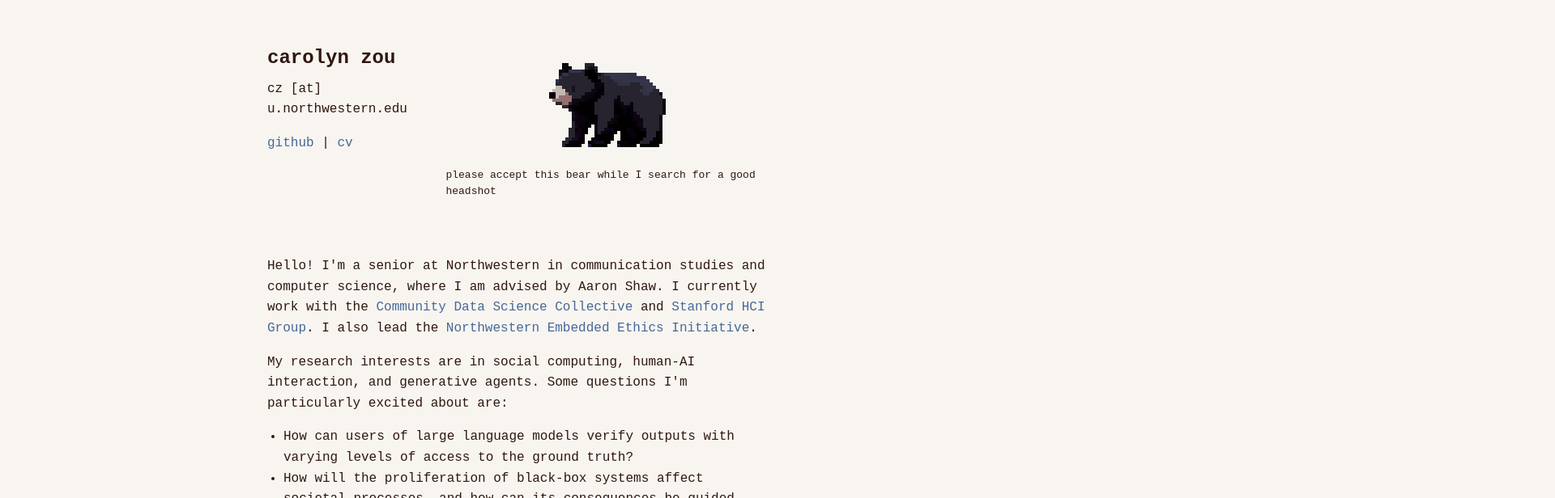
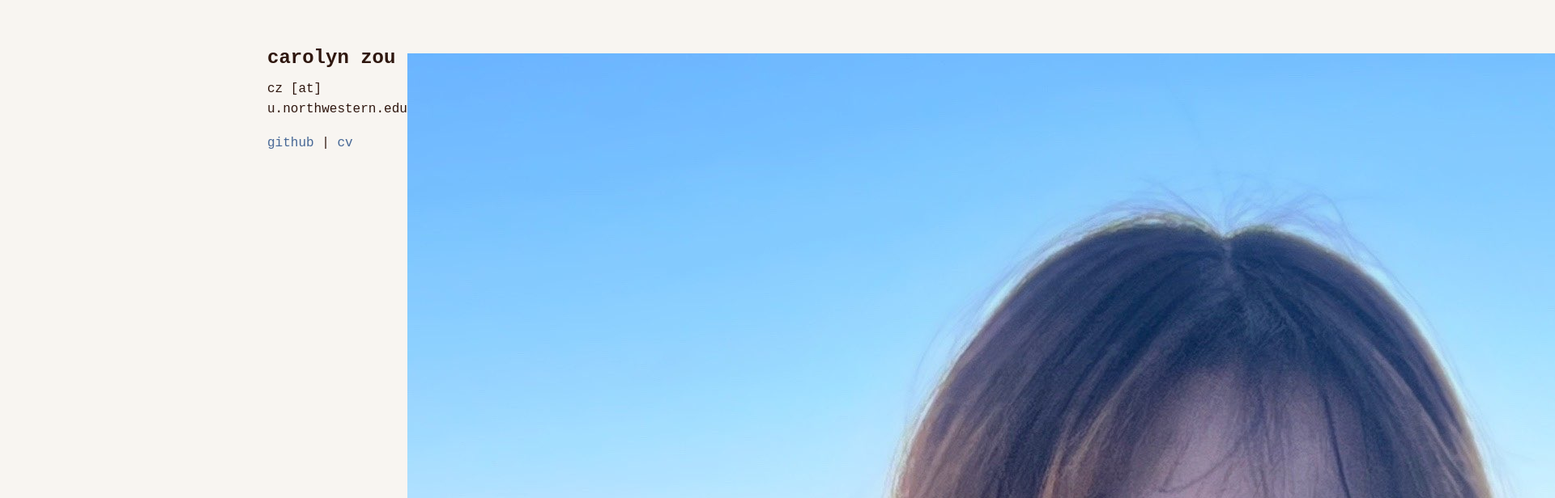
Before and after one commit to cqzou/site, a React (Create React App) app: page / in a window 1280 px wide. Shown: the top 616 px of the page at 81% size, 1920 px wide, since content can reach past the window. Built offline with nearby package versions, Linux system fonts and the light colour scheme; a web font is replaced by a local one.

Commit message:
weeeeeeee

```diff
--- a/src/App.js
+++ b/src/App.js
@@ -1,6 +1,6 @@
 import React from 'react';
 import './App.css';
-import bearfriend from './bearfriend.png';
+import pic from './boomheadshot.jpg';
 
 function About() {
   return (
@@ -12,8 +12,8 @@ function About() {
         </p>
       </div>
       <div className="img-with-caption">
-        <img src={bearfriend} alt="a bear" />
-        <p id="caption">please accept this bear while I search for a good headshot</p>
+        <img src={pic} alt="photo of me :)" />
+        <p id="caption">hello :)</p>
       </div>
     </section>
   );
@@ -22,7 +22,7 @@ function About() {
 function Work() {
   return (
     <section id="work" className="section-box">
-      <p>Hello! I'm a senior at Northwestern in communication studies and computer science, where I am advised by Aaron Shaw. I currently work with the <a href="https://wiki.communitydata.science/Main_Page" target="_blank" rel="noreferrer">Community Data Science Collective</a> and <a href="https://hci.stanford.edu" target="_blank" rel="noreferrer">Stanford HCI Group</a>. I also lead the <a href="https://sites.northwestern.edu/embeddingethics/about-us/" target="_blank" rel="noreferrer">Northwestern Embedded Ethics Initiative</a>.</p>
+      <p>I'm a senior undergraduate at Northwestern, where I am advised by Aaron Shaw. I currently work with the <a href="https://wiki.communitydata.science/Main_Page" target="_blank" rel="noreferrer">Community Data Science Collective</a> and <a href="https://hci.stanford.edu" target="_blank" rel="noreferrer">Stanford HCI Group</a>. I also lead the <a href="https://sites.northwestern.edu/embeddingethics/about-us/" target="_blank" rel="noreferrer">Northwestern Embedded Ethics Initiative</a>.</p> I will be starting my PhD in Computer Science at Stanford University in Fall 2024, supported by a Stanford Graduate Fellowship and NSF Graduate Research Fellowship!
       <p>My research interests are in social computing, human-AI interaction, and generative agents. Some  questions I'm particularly excited about are:</p>
       <ul>
         <li>How can users of large language models verify outputs with varying levels of access to the ground truth?</li>
```
Also changed, not shown: src/boomheadshot.jpg (added).
